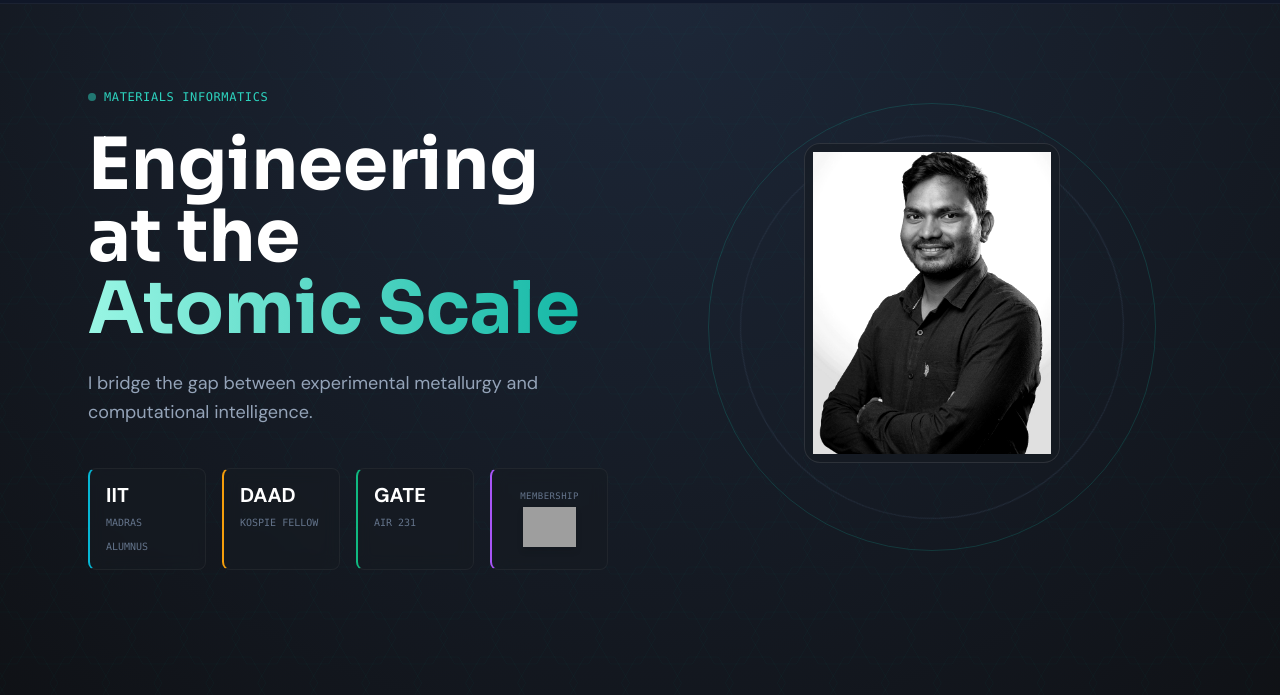
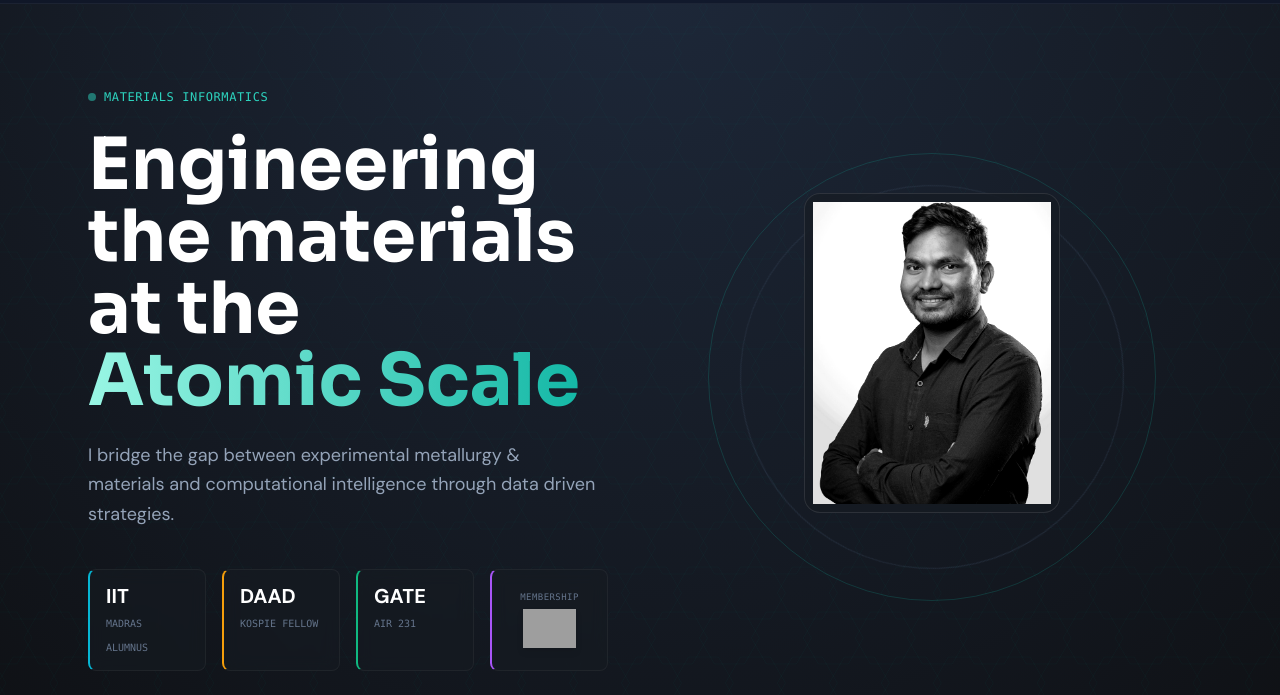
Before and after one commit to naveenkarri383/My_Portfolio, a plain HTML site: page templates/about.html in a window 1280 px wide. Shown: the part 77-772 px from the top of the page. Drawn offline with nearby package versions, Linux system fonts and the light colour scheme; grey boxes are pictures that could not be loaded.

Commit message:
Revise heading and description in about.html
Updated the heading and paragraph to better describe the engineering focus.

```diff
--- a/templates/about.html
+++ b/templates/about.html
@@ -96,8 +96,8 @@
         <section class="grid grid-cols-1 lg:grid-cols-2 gap-16 mb-32 items-center">
             <div class="order-2 lg:order-1">
                 <div class="inline-flex items-center gap-2 text-teal-400 font-mono text-xs mb-6 tracking-wider"><span class="w-2 h-2 bg-teal-400 rounded-full animate-pulse"></span> MATERIALS INFORMATICS</div>
-                <h1 class="text-5xl md:text-7xl font-bold leading-tight mb-6 text-white">Engineering at the <br><span class="text-transparent bg-clip-text bg-gradient-to-r from-teal-200 to-teal-500">Atomic Scale</span></h1>
-                <p class="text-slate-400 text-lg leading-relaxed mb-10 max-w-lg">I bridge the gap between experimental metallurgy and computational intelligence.</p>
+                <h1 class="text-5xl md:text-7xl font-bold leading-tight mb-6 text-white">Engineering the materials at the <br><span class="text-transparent bg-clip-text bg-gradient-to-r from-teal-200 to-teal-500">Atomic Scale</span></h1>
+                <p class="text-slate-400 text-lg leading-relaxed mb-10 max-w-lg">I bridge the gap between experimental metallurgy & materials and computational intelligence through data driven strategies.</p>
 
                 <div class="grid grid-cols-2 md:grid-cols-4 gap-4">
                     <div class="structure-card px-4 py-3 rounded-lg border-l-2 border-l-cyan-500 group hover:bg-cyan-500/10">
```
